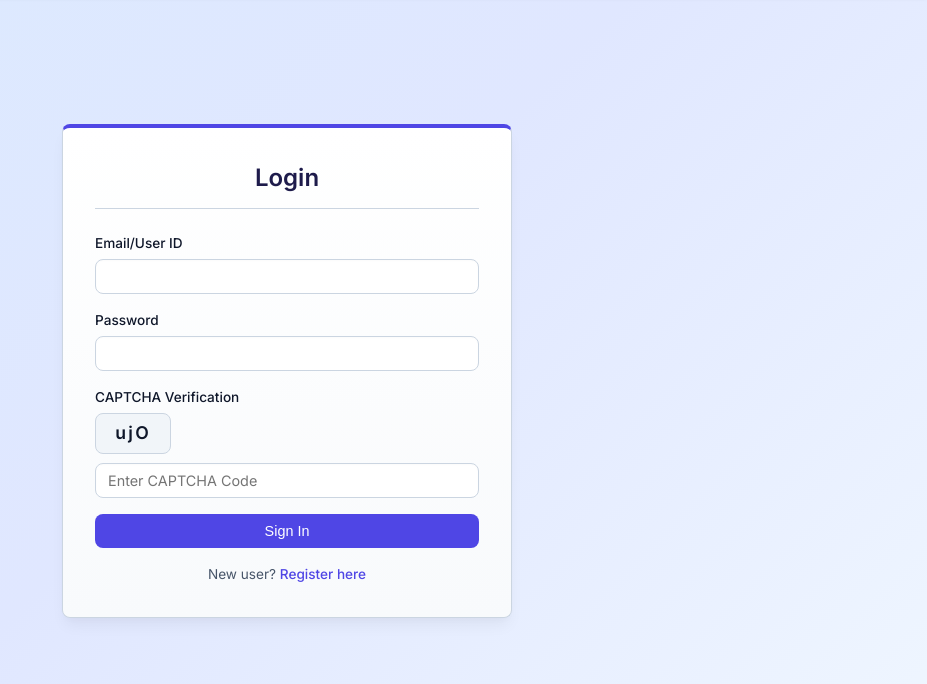
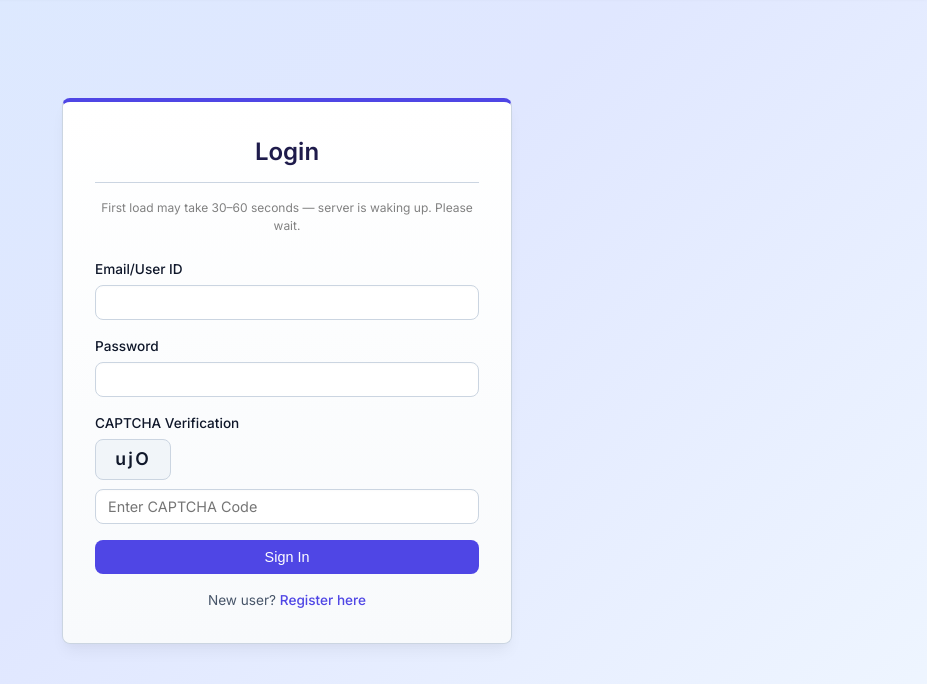
Before and after one commit to ut19/RollCallX, a Flask app: page / in a window 1280 px wide. Shown: the part 59-743 px from the top of the page, without its empty margins (353-1280 px from the left). Run offline with Flask 3, Linux system fonts and the light colour scheme.

Commit message:
rendering info added

```diff
--- a/backend/templates/index.html
+++ b/backend/templates/index.html
@@ -19,6 +19,9 @@
     <div class="main-content">
       <div class="container" style="max-width: 450px;">
         <h2>Login</h2>
+        <p style="text-align:center; font-size:12px; color:gray; margin-top:-0.5rem; margin-bottom:1.5rem;">
+          First load may take 30–60 seconds — server is waking up. Please wait.
+        </p>
 
         {% if error %}
         <div class="alert alert-error">{{ error }}</div>
```
